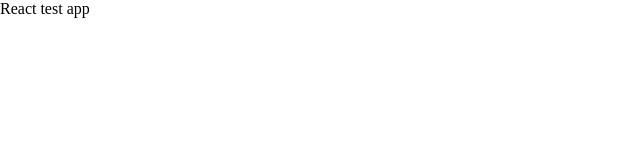
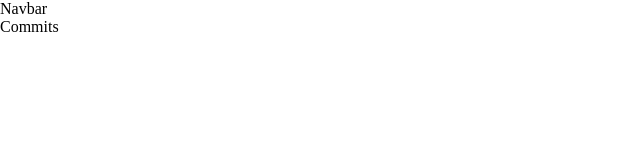
Before and after one commit to sindrimt/gitlab-search-engine, a React (Create React App) app: page /commits in a window 1280 px wide. Shown: the top 160 px of the page, without its empty margins (0-640 px from the left). Built offline with nearby package versions, Linux system fonts and the light colour scheme.

Commit message:
Basic setup of react routing
Co-authored-by: Ragnar Dreier <ragnad@stud.ntnu.no>
Co-authored-by: marcusn1301 <marcussn@stud.ntnu.no
>
Co-authored-by: kelvinghm <kgma@stud.ntnu.no
>

```diff
--- a/package.json
+++ b/package.json
@@ -12,6 +12,7 @@
     "@types/react-dom": "^18.0.6",
     "react": "^18.2.0",
     "react-dom": "^18.2.0",
+    "react-router-dom": "^6.4.0",
     "react-scripts": "5.0.1",
     "typescript": "^4.8.3",
     "web-vitals": "^2.1.4"
--- a/src/App.tsx
+++ b/src/App.tsx
@@ -1,8 +1,20 @@
 import React from "react";
 import "./App.css";
 
+import Commits from "./components/Commits";
+
+import { BrowserRouter, Routes, Route } from "react-router-dom";
+
 const App = () => {
-    return <div>React test app</div>;
+    return (
+        <BrowserRouter>
+            <div>Navbar</div>
+            <Routes>
+                <Route path="/" element={<div>Homepage</div>} />
+                <Route path="/commits" element={<Commits />} />
+            </Routes>
+        </BrowserRouter>
+    );
 };
 
 export default App;
--- /dev/null
+++ b/src/components/Commits.tsx
@@ -0,0 +1,7 @@
+import React from "react";
+
+const Commits = () => {
+    return <div>Commits</div>;
+};
+
+export default Commits;
```
Also changed, not shown: src/pages/Homepage/Homepage.css (added), src/pages/Homepage/Homepage.tsx (added), 1 other file (tests, documents, lock files or other folders).
